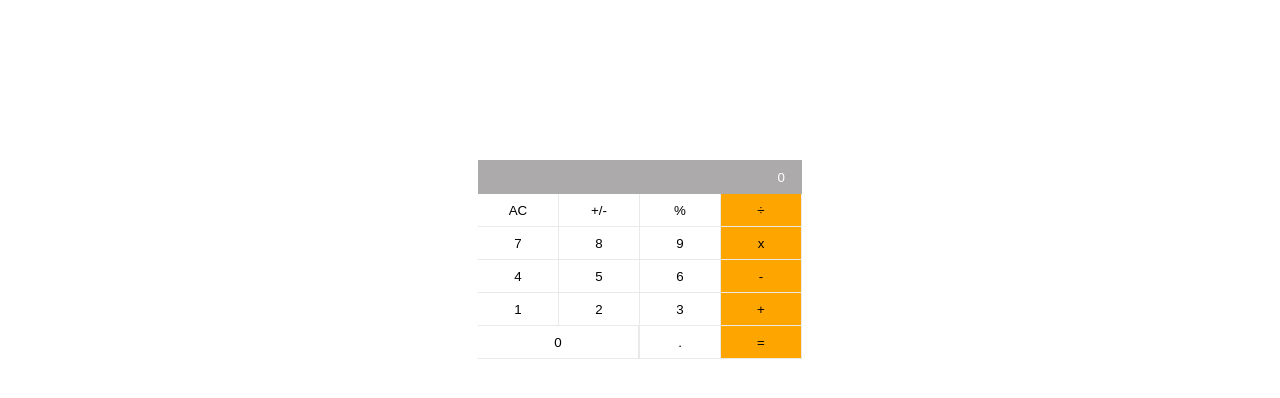
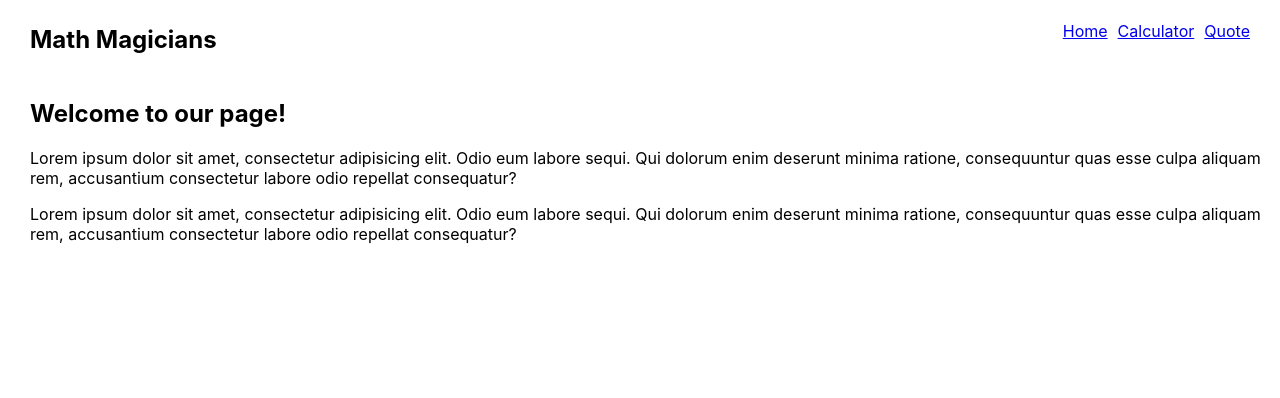
Before and after one commit to Lichapa/math-magician, a React (Create React App) app: page / in a window 1280 px wide. Shown: the top 398 px of the page. Built offline with nearby package versions, Linux system fonts and the light colour scheme; the HTML template or start-up script is replaced by a standard one.

Commit message:
Added Home and Quote Component, Added route for every page

```diff
--- a/package.json
+++ b/package.json
@@ -3,13 +3,17 @@
   "version": "0.1.0",
   "private": true,
   "dependencies": {
+    "-": "^0.0.1",
     "@testing-library/jest-dom": "^5.15.1",
     "@testing-library/react": "^11.2.7",
     "@testing-library/user-event": "^12.8.3",
     "big.js": "^6.1.1",
+    "i": "^0.3.7",
+    "npm": "^8.2.0",
     "prop-types": "^15.7.2",
     "react": "^17.0.2",
     "react-dom": "^17.0.2",
+    "react-router-dom": "^6.0.2",
     "react-scripts": "4.0.3",
     "web-vitals": "^1.1.2"
   },
--- a/src/App.js
+++ b/src/App.js
@@ -1,5 +1,8 @@
 import React from 'react';
+import { BrowserRouter as Router, Routes, Route, Link } from 'react-router-dom';
 import Calculator from './components/Calculator';
+import Home from './components/Home';
+import Quote from './components/Quote';
 
 class App extends React.Component {
   constructor(props) {
@@ -9,9 +12,29 @@ class App extends React.Component {
 
   render() {
     return (
-      <div>
-        <Calculator />
-      </div>
+      <Router>
+        <div>
+          <nav className="nav">
+            <h1>Math Magicians</h1>
+            <ul className="nav-item">
+              <li>
+                <Link to="/">Home</Link>
+              </li>
+              <li>
+                <Link to="/calculator">Calculator</Link>
+              </li>
+              <li>
+                <Link to="/quote">Quote</Link>
+              </li>
+            </ul>
+          </nav>
+        </div>
+        <Routes>
+          <Route exact path="/" element={<Home />} />
+          <Route path="/calculator" element={<Calculator />} />
+          <Route path="/quote" element={<Quote />} />
+        </Routes>
+      </Router>
     );
   }
 }
--- a/src/components/Calculator.js
+++ b/src/components/Calculator.js
@@ -27,7 +27,11 @@ function Calculator() {
   };
 
   return (
-    <div className="main-container" id="main-container">
+    <div className="main-container flex row center">
+      <div>
+        <h2>Let&apos;s do some math</h2>
+      </div>
+      <div className="calculator" id="main-container">
         <div>
           <input
             type="number"
@@ -150,7 +154,11 @@ function Calculator() {
           >
             +
           </button>
-        <button type="button" className="zero" onClick={() => handleClick('0')}>
+          <button
+            type="button"
+            className="zero"
+            onClick={() => handleClick('0')}
+          >
             0
           </button>
           <button
@@ -169,6 +177,7 @@ function Calculator() {
           </button>
         </div>
       </div>
+    </div>
   );
 }
 
--- /dev/null
+++ b/src/components/Home.js
@@ -0,0 +1,22 @@
+import React from 'react';
+
+function Home() {
+  return (
+    <div className="container">
+      <h2>Welcome to our page!</h2>
+      <p>
+        Lorem ipsum dolor sit amet, consectetur adipisicing elit. Odio eum
+        labore sequi. Qui dolorum enim deserunt minima ratione, consequuntur
+        quas esse culpa aliquam rem, accusantium consectetur labore odio
+        repellat consequatur?
+      </p>
+      <p>
+        Lorem ipsum dolor sit amet, consectetur adipisicing elit. Odio eum
+        labore sequi. Qui dolorum enim deserunt minima ratione, consequuntur
+        quas esse culpa aliquam rem, accusantium consectetur labore odio
+        repellat consequatur?
+      </p>
+    </div>
+  );
+}
+export default Home;
--- /dev/null
+++ b/src/components/Quote.js
@@ -0,0 +1,10 @@
+import React from 'react';
+
+function Quote() {
+  return (
+    <div className="container">
+      <h2 className="center">Mathematics is not about numbers, equations, computations, or algorithms: it is about understanding. -Willam Paul Thurston</h2>
+    </div>
+  );
+}
+export default Quote;
--- a/src/index.css
+++ b/src/index.css
@@ -1,28 +1,14 @@
 body {
   margin: 0;
-  font-family:
-    -apple-system,
-    BlinkMacSystemFont,
-    'Segoe UI',
-    'Roboto',
-    'Oxygen',
-    'Ubuntu',
-    'Cantarell',
-    'Fira Sans',
-    'Droid Sans',
-    'Helvetica Neue',
+  font-family: -apple-system, BlinkMacSystemFont, 'Segoe UI', 'Roboto', 'Oxygen',
+    'Ubuntu', 'Cantarell', 'Fira Sans', 'Droid Sans', 'Helvetica Neue',
     sans-serif;
   -webkit-font-smoothing: antialiased;
   -moz-osx-font-smoothing: grayscale;
 }
 
 code {
-  font-family:
-    source-code-pro,
-    Menlo,
-    Monaco,
-    Consolas,
-    'Courier New',
+  font-family: source-code-pro, Menlo, Monaco, Consolas, 'Courier New',
     monospace;
 }
 
@@ -72,3 +58,40 @@ button {
   grid-column-start: 1;
   grid-column-end: 3;
 }
+
+.nav {
+  display: flex;
+  flex-direction: row;
+  justify-content: space-between;
+  padding: 5px 30px;
+}
+
+ul {
+  display: flex;
+  flex-direction: row;
+  list-style-type: none;
+}
+
+li {
+  margin-left: 10px;
+}
+
+.container {
+  margin-left: 30px;
+}
+.center {
+  width: 60%;
+  margin: 10% auto;
+}
+
+.flex {
+  display: flex;
+}
+
+.row {
+  flex-direction: row;
+}
+
+.calculator {
+  margin-left: 10%;
+}
```
Also changed, not shown: 1 other file (tests, documents, lock files or other folders). Lines whose indentation alone changed are shown as unchanged.
